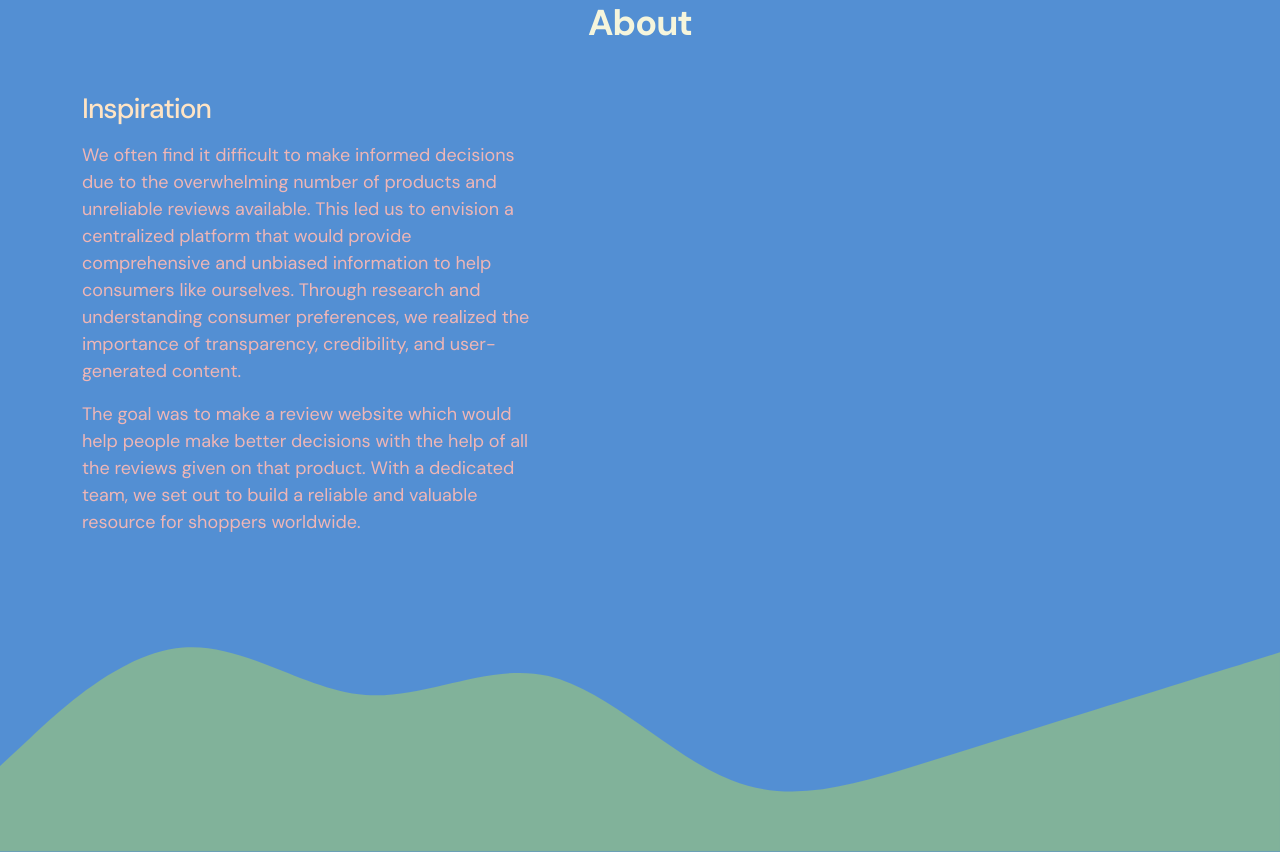
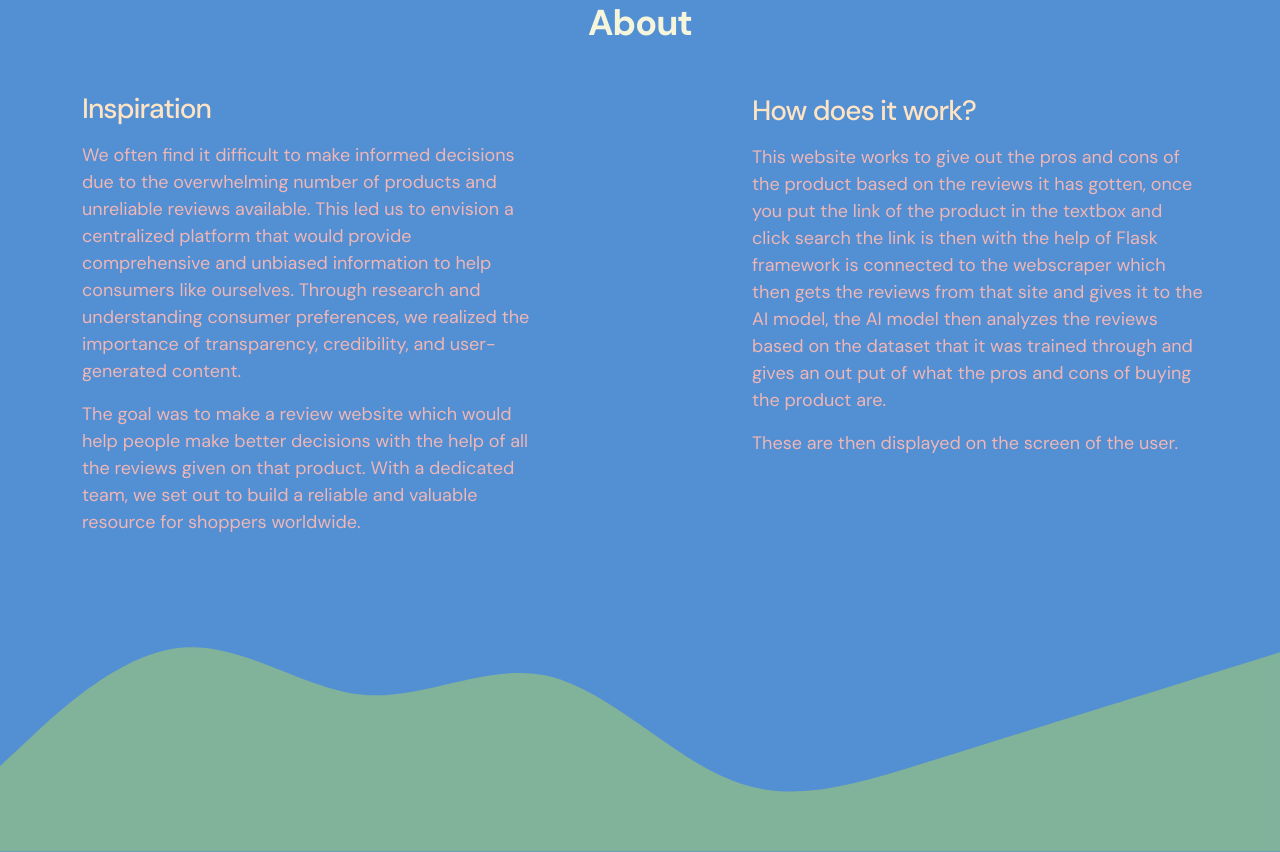
Before and after one commit to Rishit-dagli/Into-the-ReviewVerse, a Flask app: page /about/ in a window 1280 px wide. Shown: the part 99-951 px from the top of the page. Run offline with Flask 3, Linux system fonts and the light colour scheme; some libraries are stand-ins or nearby versions.

Commit message:
UI update

```diff
--- a/templates/about.html
+++ b/templates/about.html
@@ -95,6 +95,16 @@
                         </div>
 
 
+                        <div class="col-lg-5 col-12 me-auto mb-4 mb-lg-0" style="position: absolute; top: 93px; right: -5px;">
+                            <h3 class="mb-3" style="color: bisque;">How does it work?</h3>
+
+                            <p style="color: rgb(239, 182, 182); top: 100px; right: 40px;">This website works to give out the pros and cons of the product based on the reviews it has gotten, once you put the link of the product in the textbox and click search the link is then with the help of Flask framework is connected to the webscraper which then gets the reviews from that site and gives it to the AI model, the AI model then analyzes the reviews based on the dataset that it was trained through and gives an out put of what the pros and cons of buying the product are.
+                            </p>
+
+                            <p style="color: rgb(239, 182, 182); top: 150px; right: 40px;">These are then displayed on the screen of the user.</p>
+                        </div>
+
+
 
                     </div>
                 </div>
```
Also changed, not shown: reviewstech_settings.json (added, +8 -0 lines).
